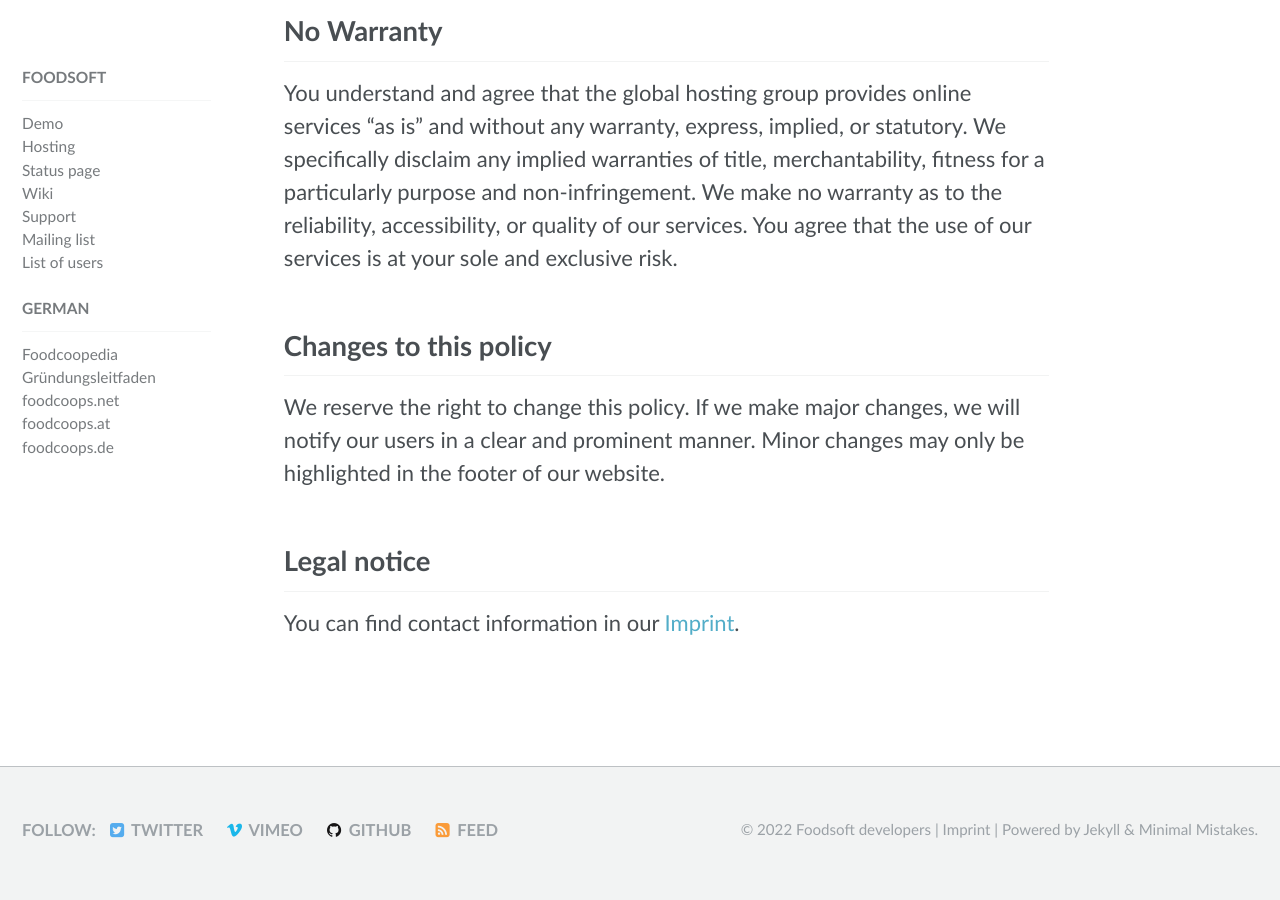
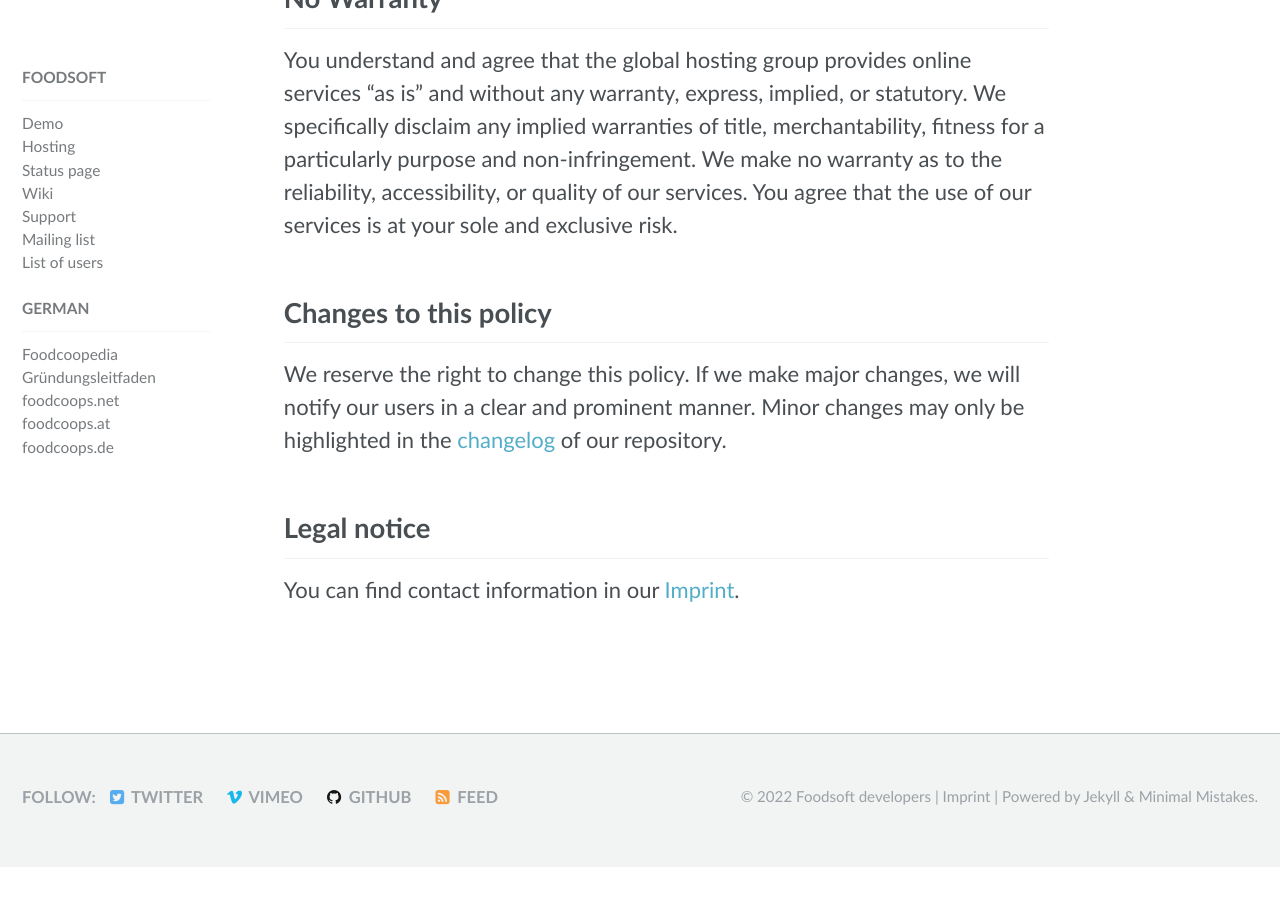
Before and after one commit to foodcoops/foodcoops.github.io, a Jekyll site: the page built from tos.md, in a window 1280 px wide and 900 px high, scrolled down 3479 px. Built offline with Jekyll 4.4.1, drawn with Linux system fonts in a browser that asks for light colours; after the commit the page ends 4346 px from its top, so only the background shows below that; some of the changed text lies outside the part shown.

Commit message:
Add date as version number, Link to changelog.

```diff
--- a/tos.md
+++ b/tos.md
@@ -98,8 +98,7 @@
 
 ## Changes to this policy
 
-We reserve the right to change this policy. If we make major changes, we will notify our users in a clear
-and prominent manner. Minor changes may only be highlighted in the footer of our website.
+We reserve the right to change this policy. If we make major changes, we will notify our users in a clear and prominent manner. Minor changes may only be highlighted in the [changelog](https://github.com/foodcoops/foodcoops.github.io/commits/master/tos.md) of our repository.
 
 ## Legal notice
 
```
Also changed, not shown: other parts of tos.md (+1 -1 lines).
